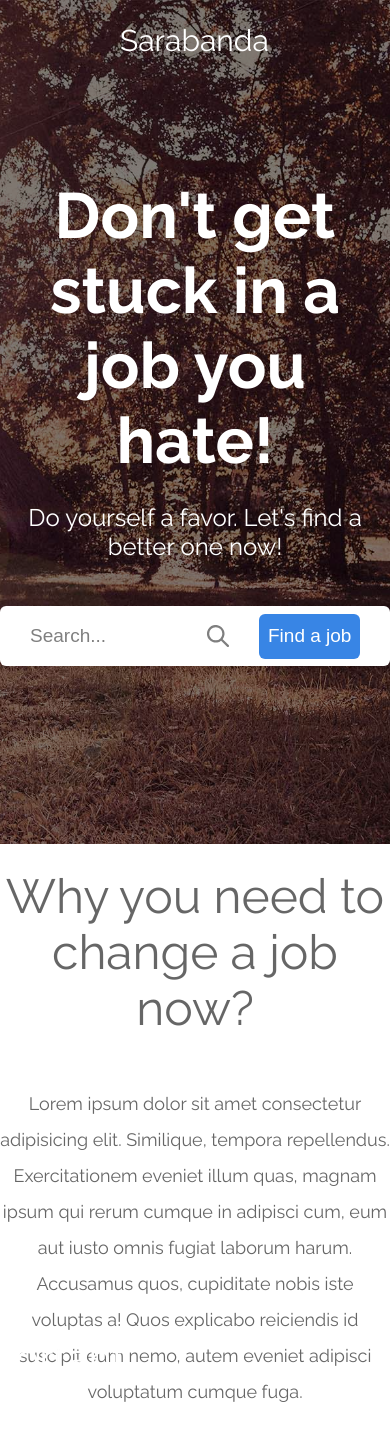
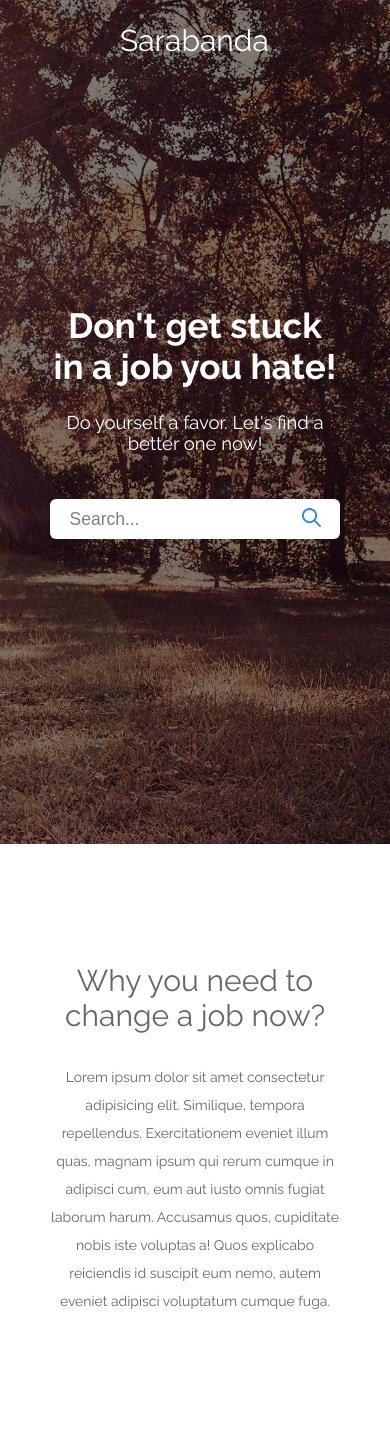
Before and after one commit to donghhan/sarabanda, a Flask app: page / in a window 390 px wide. Shown: the top 1432 px of the page. Run offline with Flask 2, Linux system fonts and the light colour scheme.

Commit message:
Responsive for home section started

```diff
--- a/static/css/home.css
+++ b/static/css/home.css
@@ -9,6 +9,7 @@
   background-position: 90% 90%;
   background-size: cover;
   position: relative;
+  padding: 0 50px;
 }
 
 #home::before {
@@ -34,7 +35,7 @@
 }
 
 .main-title {
-  font-size: 64px;
+  font-size: 58px;
   font-weight: 700;
   margin-bottom: 25px;
 }
@@ -68,11 +69,7 @@
   font-size: 19px;
 }
 
-.input-form img {
-  height: 50%;
-}
-
-.input-form button {
+.input-form .web-find-btn {
   background-color: rgba(56, 133, 229, 1);
   height: 100%;
   width: 150px;
@@ -82,16 +79,123 @@
   margin-left: 30px;
 }
 
+.input-form .mobile-find-btn {
+  display: none;
+}
+
+@media screen and (min-width: 768px) and (max-width: 1023px) {
+  .content-wrapper {
+    padding: 0 70px;
+  }
+
+  .main-title {
+    font-size: 48px;
+  }
+
+  .sub-title {
+    font-size: 20px;
+  }
+
+  .input-form {
+    height: 50px;
+    padding: 6px 25px;
+  }
+
+  .input-form input {
+    font-size: 15px;
+  }
+
+  .input-form input::placeholder {
+    font-size: 15px;
+  }
+
+  .input-form .web-find-btn {
+    font-size: 15px;
+    margin-left: 20px;
+    width: 120px;
+  }
+}
+
+@media screen and (min-width: 375px) and (max-width: 767px) {
+  .main-title {
+    font-size: 35px;
+  }
+
+  .sub-title {
+    font-size: 18.5px;
+  }
+
+  .input-form {
+    height: 40px;
+    padding: 6px 19.5px;
+  }
+
+  .input-form input {
+    font-size: 17.5px;
+  }
+
+  .input-form input::placeholder {
+    font-size: 17.5px;
+  }
+
+  .web-find-btn {
+    display: none;
+  }
+
+  .input-form .web-find-btn {
+    display: none;
+  }
+
+  .input-form .mobile-find-btn {
+    display: block;
+    width: 18.5px;
+  }
+}
+
+@media screen and (max-width: 374px) {
+  .main-title {
+    font-size: 30px;
+    margin-bottom: 30px;
+  }
+
+  .sub-title {
+    font-size: 15px;
+  }
+
+  .input-form {
+    height: 40px;
+    padding: 6px 17.5px;
+  }
+
+  .input-form input {
+    font-size: 15px;
+  }
+
+  .input-form input::placeholder {
+    font-size: 15px;
+  }
+
+  .input-form .web-find-btn {
+    display: none;
+  }
+
+  .input-form .mobile-find-btn {
+    display: block;
+    width: 18.5px;
+  }
+}
+
 #why {
   width: 100vw;
   min-height: 70vh;
   display: flex;
   align-items: center;
   justify-content: center;
+  padding: 0 50px;
 }
 
 .text-wrapper {
-  max-width: 950px;
+  max-width: 900px;
   height: fit-content;
   text-align: center;
   color: rgba(0, 0, 0, 0.6);
@@ -106,6 +210,50 @@
 .text-wrapper p {
   font-size: 18px;
   line-height: 2;
+}
+
+@media screen and (min-width: 768px) and (max-width: 1023px) {
+  .text-wrapper {
+    max-width: 800px;
+  }
+
+  .text-wrapper h1 {
+    font-size: 40px;
+  }
+
+  .text-wrapper p {
+    font-size: 16px;
+  }
+}
+
+@media screen and (min-width: 375px) and (max-width: 767px) {
+  .text-wrapper {
+    max-width: 650px;
+  }
+
+  .text-wrapper h1 {
+    font-size: 30px;
+    margin-bottom: 30px;
+  }
+
+  .text-wrapper p {
+    font-size: 14px;
+  }
+}
+
+@media screen and (max-width: 374px) {
+  .text-wrapper {
+    max-width: 300px;
+  }
+
+  .text-wrapper h1 {
+    font-size: 25px;
+    margin-bottom: 20px;
+  }
+
+  .text-wrapper p {
+    font-size: 12px;
+  }
 }
 
 #important {
--- a/templates/home.html
+++ b/templates/home.html
@@ -14,8 +14,8 @@
             </div>
             <form action="/search" class="input-form">
                 <input type="text" placeholder="Search..." name="keyword" />
-                <img src="{{ url_for('static', filename='images/magnifying-glass.svg') }}" alt="Magnifying Glass">
-                <button>Find a job</button>
+                <button class="web-find-btn">Find a job</button>
+                <button class="mobile-find-btn"><img src="{{ url_for('static', filename='images/magnifying-glass.svg') }}" alt="Magnifying Glass" /></button>
             </form>
         </div>
     </section>
```
Also changed, not shown: static/images/magnifying-glass.svg.
